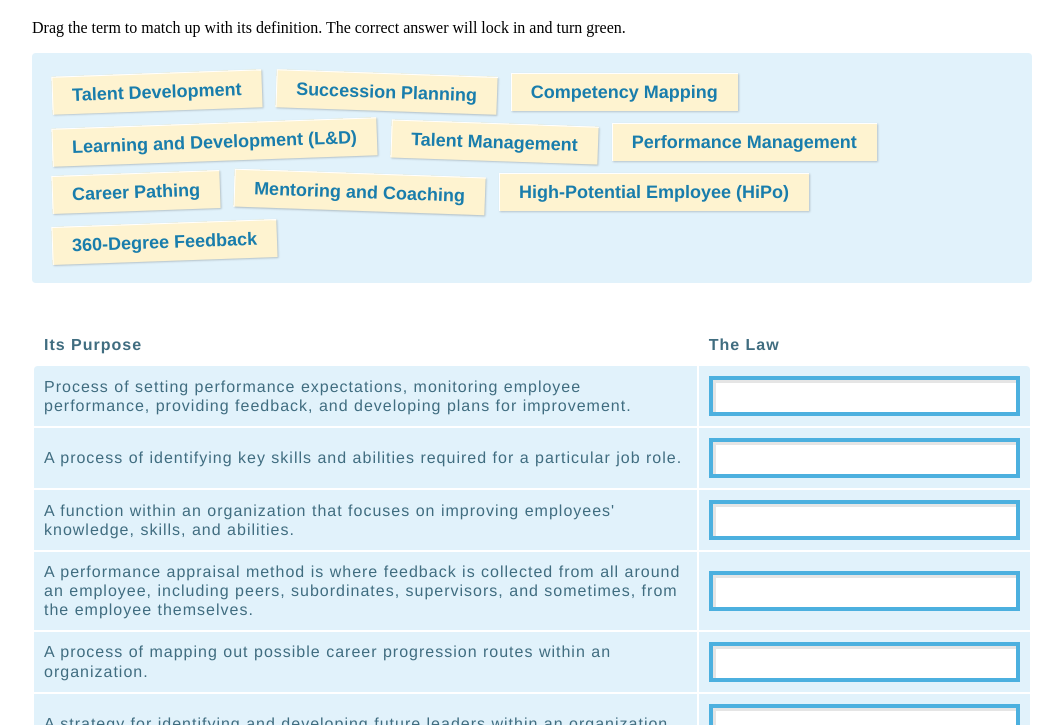
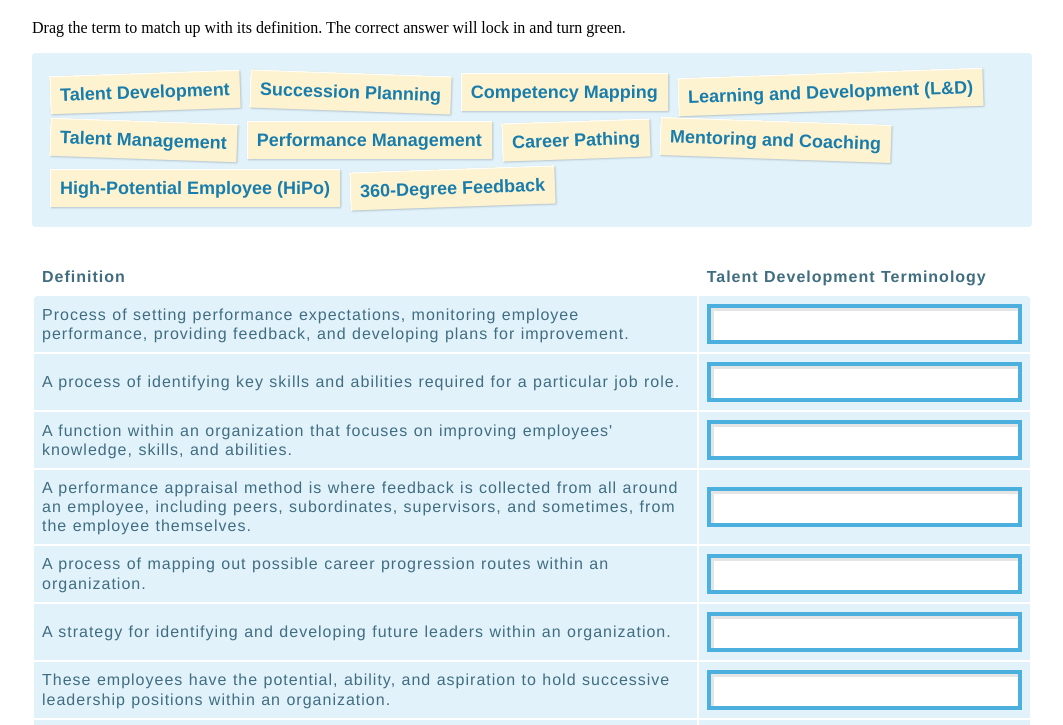
Before and after one commit to knaughton782/drag-drps, a plain HTML site: page drag-drop-matching/index-erinw-likedoyouknowthelaw.html in a window 1280 px wide. Shown: the part 61-786 px from the top of the page, without its empty margins (108-1171 px from the left). Drawn offline with nearby package versions, Linux system fonts and the light colour scheme.

Commit message:
updated erin w interaction with corrected terms

```diff
--- a/drag-drop-matching/index-erinw-likedoyouknowthelaw.html
+++ b/drag-drop-matching/index-erinw-likedoyouknowthelaw.html
@@ -15,7 +15,7 @@
 
     th,
     td {
-      padding: 10px;
+      padding: 8px;
     }
 
     /**
@@ -31,8 +31,8 @@
     .missing-words__answers {
       background: #e1f2fb;
       border-radius: 4px;
-      margin-bottom: 40px;
-      padding: 20px 20px 10px;
+      margin-bottom: 30px;
+      padding: 15px;
       text-shadow: none;
       transform: translateZ(0);
     }
@@ -44,8 +44,8 @@
     .missing-words__answers-item {
       background: none;
       display: inline-block;
-      min-height: 40px;
-      margin: 0 10px 10px 0;
+      min-height: 30px;
+      margin: 5px 3px;
       padding: 0;
       transition: transform .25s ease-in;
       vertical-align: top;
@@ -80,7 +80,7 @@
       font-size: 18px;
       font-weight: 600;
       line-height: 18px;
-      padding: 10px 20px;
+      padding: 10px;
       position: relative;
       white-space: nowrap;
     }
@@ -195,7 +195,6 @@
       background-color: #e1f2fb;
       vertical-align: middle;
     }
-
   </style>
 </head>
 
@@ -207,24 +206,24 @@
     Drag the term to match up with its definition. The correct answer will lock in and turn green.
 
     <ul class="missing-words__answers">
-      <li class="missing-words__answers-item draggable word-1"><span class="missing-words__draggable draggable word-1">Talent Development</span></li>
-      <li class="missing-words__answers-item draggable word-2"><span class="missing-words__draggable draggable word-2">Succession Planning</span></li>
-      <li class="missing-words__answers-item draggable word-3"><span class="missing-words__draggable draggable word-3">Competency Mapping</span></li>
-      <li class="missing-words__answers-item draggable word-4"><span class="missing-words__draggable draggable word-4">Learning and Development (L&D)</span></li>
-      <li class="missing-words__answers-item draggable word-5"><span class="missing-words__draggable draggable word-5">Talent Management</span></li>
-      <li class="missing-words__answers-item draggable word-6"><span class="missing-words__draggable draggable word-6">Performance Management</span></li>
-      <li class="missing-words__answers-item draggable word-7"><span class="missing-words__draggable draggable word-7">Career Pathing</span></li>
-      <li class="missing-words__answers-item draggable word-8"><span class="missing-words__draggable draggable word-8">Mentoring and Coaching</span></li>
-      <li class="missing-words__answers-item draggable word-9"><span class="missing-words__draggable draggable word-9">High-Potential Employee (HiPo)</span></li>
-      <li class="missing-words__answers-item draggable word-10"><span class="missing-words__draggable draggable word-10">360-Degree Feedback</span></li>
+      <li class="missing-words__answers-item draggable word-8"><span class="missing-words__draggable draggable word-8">Talent Development</span></li>
+      <li class="missing-words__answers-item draggable word-6"><span class="missing-words__draggable draggable word-6">Succession Planning</span></li>
+      <li class="missing-words__answers-item draggable word-2"><span class="missing-words__draggable draggable word-2">Competency Mapping</span></li>
+      <li class="missing-words__answers-item draggable word-3"><span class="missing-words__draggable draggable word-3">Learning and Development (L&D)</span></li>
+      <li class="missing-words__answers-item draggable word-10"><span class="missing-words__draggable draggable word-10">Talent Management</span></li>
+      <li class="missing-words__answers-item draggable word-1"><span class="missing-words__draggable draggable word-1">Performance Management</span></li>
+      <li class="missing-words__answers-item draggable word-5"><span class="missing-words__draggable draggable word-5">Career Pathing</span></li>
+      <li class="missing-words__answers-item draggable word-9"><span class="missing-words__draggable draggable word-9">Mentoring and Coaching</span></li>
+      <li class="missing-words__answers-item draggable word-7"><span class="missing-words__draggable draggable word-7">High-Potential Employee (HiPo)</span></li>
+      <li class="missing-words__answers-item draggable word-4"><span class="missing-words__draggable draggable word-4">360-Degree Feedback</span></li>
 
     </ul>
 
     <table class="missing-words__table">
       <thead>
         <tr>
-          <th style="width: 66.666%;">Its Purpose</th>
-          <th style="width: 33.333%;">The Law</th>
+          <th style="width: 66.666%;">Definition</th>
+          <th style="width: 33.333%;">Talent Development Terminology</th>
         </tr>
       </thead>
       <tbody>
@@ -260,26 +259,30 @@
         </tr>
         <tr>
           <td>A strategy for identifying and developing future leaders within an organization.
-</td>
+          </td>
           <td>
             <span class="missing-words__blank blank" data-accept="word-6"></span>
           </td>
-        </tr><tr>
+        </tr>
+        <tr>
           <td>These employees have the potential, ability, and aspiration to hold successive leadership positions within an organization.</td>
           <td>
             <span class="missing-words__blank blank" data-accept="word-7"></span>
           </td>
-        </tr><tr>
+        </tr>
+        <tr>
           <td>The process of developing skills and abilities in employees to prepare them for future roles and responsibilities within an organization.</td>
           <td>
             <span class="missing-words__blank blank" data-accept="word-8"></span>
           </td>
-        </tr><tr>
+        </tr>
+        <tr>
           <td>These are developmental relationships where an experienced individual (the mentor or coach) provides guidance, advice, and support to a less experienced individual (the mentee or coachee).</td>
           <td>
             <span class="missing-words__blank blank" data-accept="word-9"></span>
           </td>
-        </tr><tr>
+        </tr>
+        <tr>
           <td>A strategic approach to attracting, retaining, and developing talented employees to meet current and future business needs.</td>
           <td>
             <span class="missing-words__blank blank" data-accept="word-10"></span>
```
